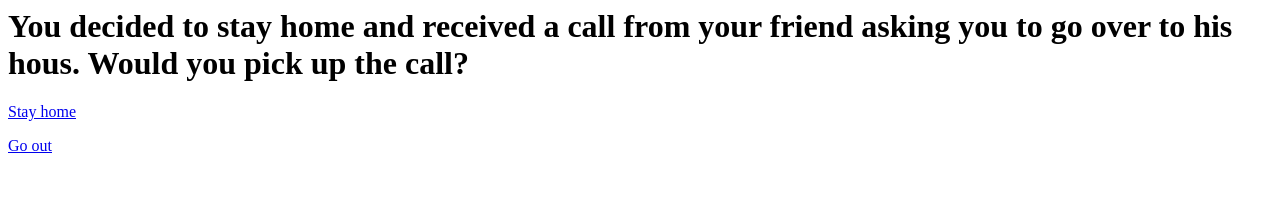
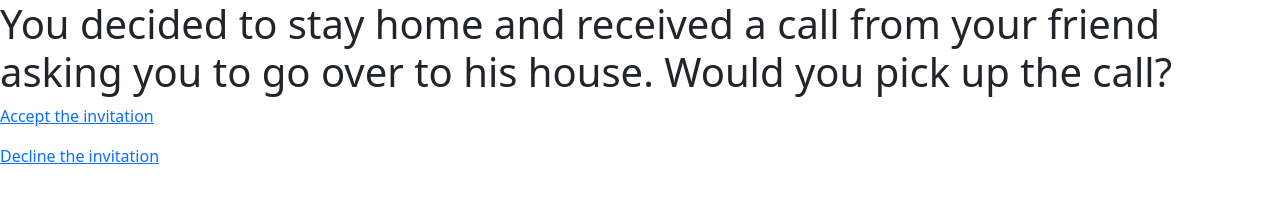
Before and after one commit to dongxuanw1366/cyoa-project, a plain HTML site: page woke-up-naturally/phone-call-from-friend.html in a window 1280 px wide. Drawn offline with nearby package versions, Linux system fonts and the light colour scheme.

Commit message:
fix save

```diff
--- a/woke-up-naturally/phone-call-from-friend.html
+++ b/woke-up-naturally/phone-call-from-friend.html
@@ -1,4 +1,32 @@
-<h1>You decided to stay home and received a call from your friend asking you to go over to his hous. Would you pick up the call?</h1>
+<!DOCTYPE html>
+<html>
+    <head>
+        <!-- Required meta tags -->
+        <meta charset="utf-8">
+        <meta name="viewport" content="width=device-width, initial-scale=1">
 
-<p><a href="phone-call-from-friend.html">Stay home</a></p>
-<p><a href="walking-outside.html">Go out</a></p>
+        <link href="https://cdn.jsdelivr.net/npm/bootstrap@5.2.1/dist/css/bootstrap.min.css" rel="stylesheet"/>
+        <link href="style.css" rel="stylesheet" type="text/css"/>
+        <style>
+
+
+        </style>
+
+        <title>Life as a Lucky Guy</title>
+    </head>
+    <body>
+        <!-- HTML -->
+        <h1>You decided to stay home and received a call from your friend asking you to go over to his house. Would you pick up the call?</h1>
+        <p><a href="get-one-thousand.html">Accept the invitation</a></p>
+        <p><a href="win-ten-thousand.html">Decline the invitation</a></p>
+
+
+        <script src="https://cdn.jsdelivr.net/npm/bootstrap@5.2.1/dist/js/bootstrap.bundle.min.js"></script>
+        <script src="script.js"></script>
+        <script>
+            // JS
+
+
+        </script>
+    </body>
+</html>
```
